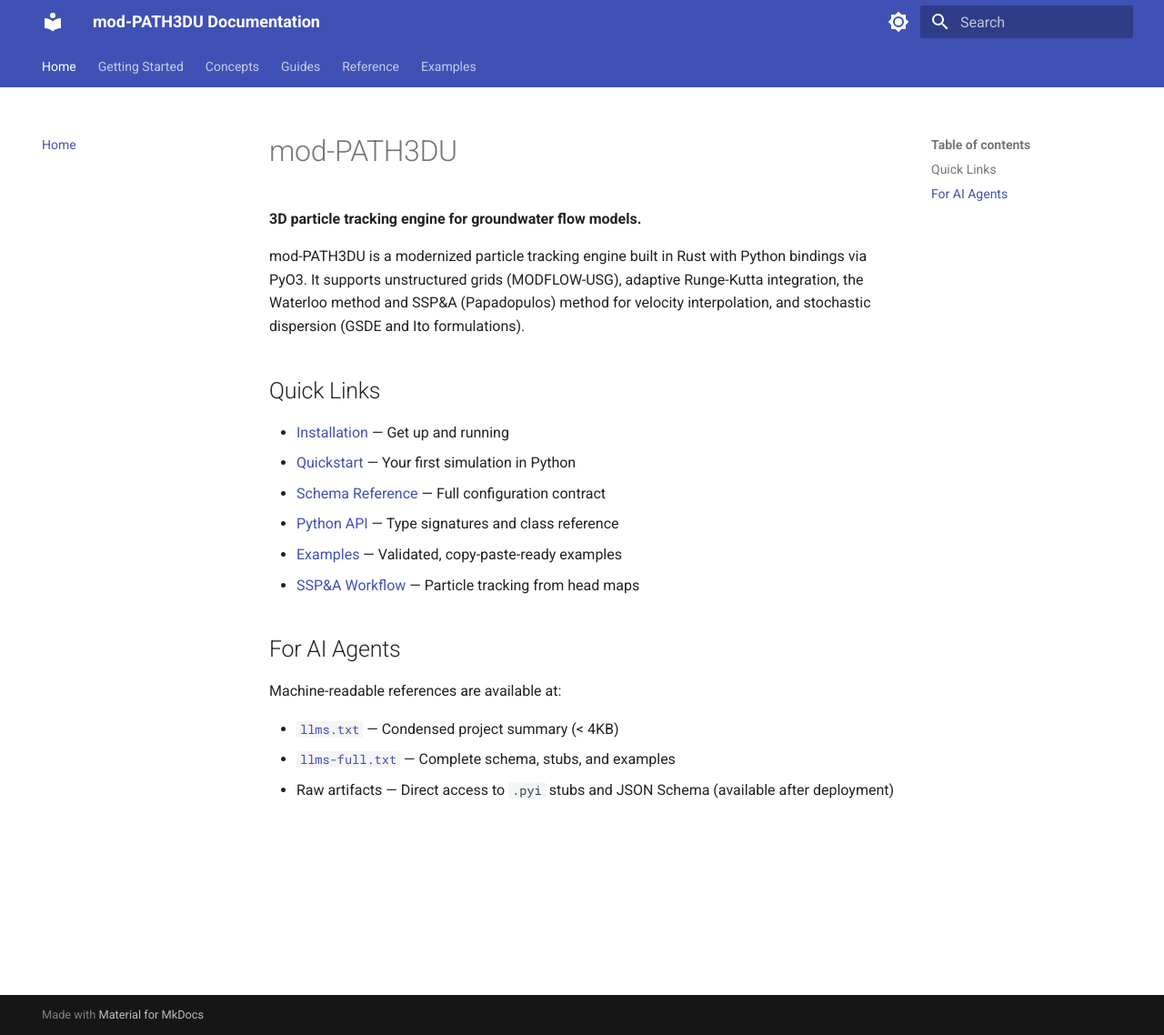
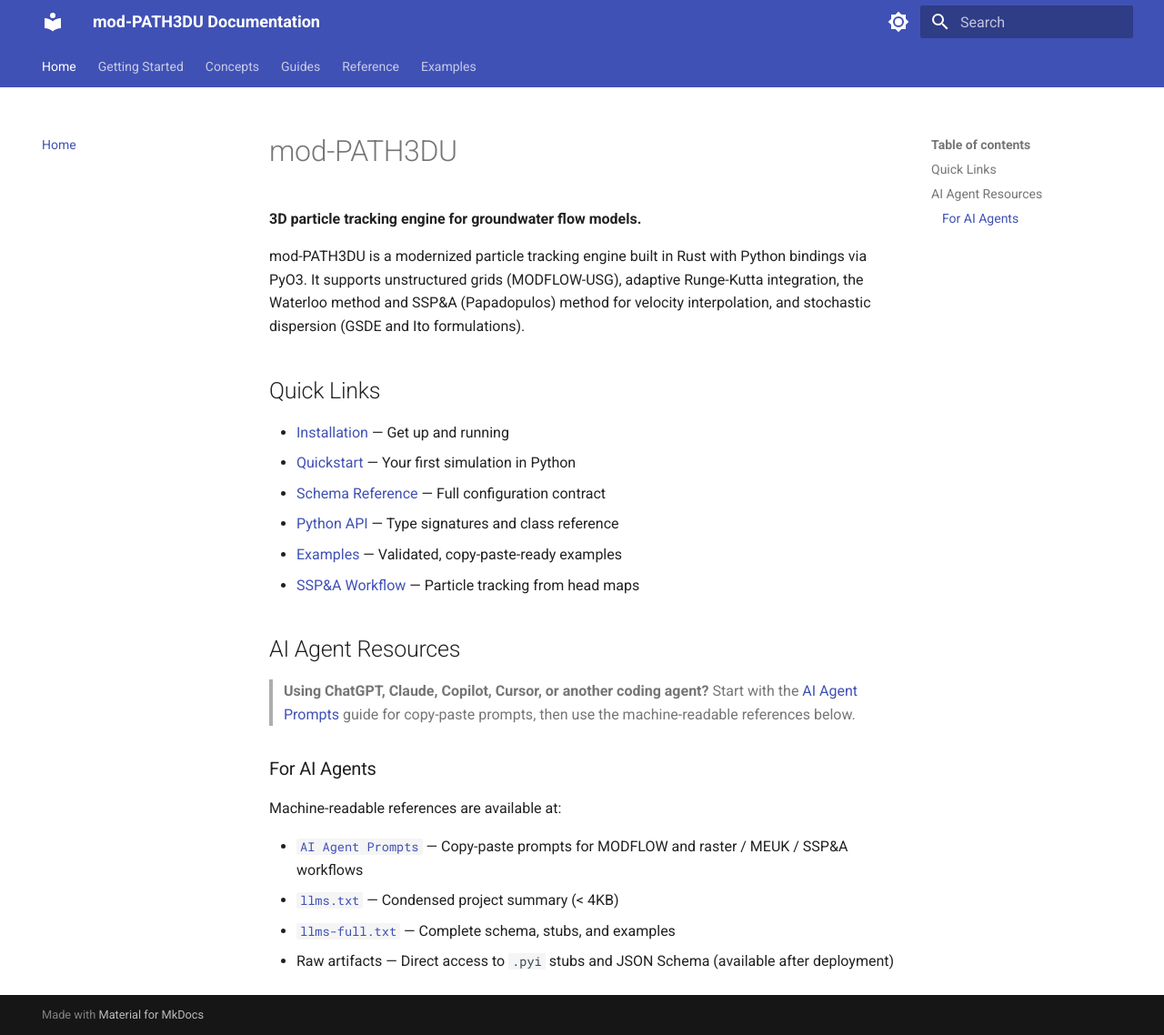
Before and after one commit to sspa-inc/mp3du-rs-docs, an MkDocs documentation site: the page built from docs/index.md, in a window 1280 px wide and 1138 px high. Shown: the whole window at 91% size. Built offline with MkDocs 1.6.1 and Material for MkDocs 9.7.7, drawn with Linux system fonts in a browser that asks for light colours.

Commit message:
Improve homepage AI agent links

```diff
--- a/docs/index.md
+++ b/docs/index.md
@@ -13,10 +13,17 @@ mod-PATH3DU is a modernized particle tracking engine built in Rust with Python b
 - [Examples](examples/index.md) — Validated, copy-paste-ready examples
 - [SSP&A Workflow](guides/sspa-workflow.md) — Particle tracking from head maps
 
-## For AI Agents
+## AI Agent Resources
+
+> **Using ChatGPT, Claude, Copilot, Cursor, or another coding agent?**
+> Start with the [AI Agent Prompts](guides/agent-prompts.md) guide for copy-paste prompts,
+> then use the machine-readable references below.
+
+### For AI Agents
 
 Machine-readable references are available at:
 
+- [`AI Agent Prompts`](guides/agent-prompts.md) — Copy-paste prompts for MODFLOW and raster / MEUK / SSP&A workflows
 - [`llms.txt`](llms.txt) — Condensed project summary (< 4KB)
 - [`llms-full.txt`](llms-full.txt) — Complete schema, stubs, and examples
 - Raw artifacts — Direct access to `.pyi` stubs and JSON Schema (available after deployment)
```
